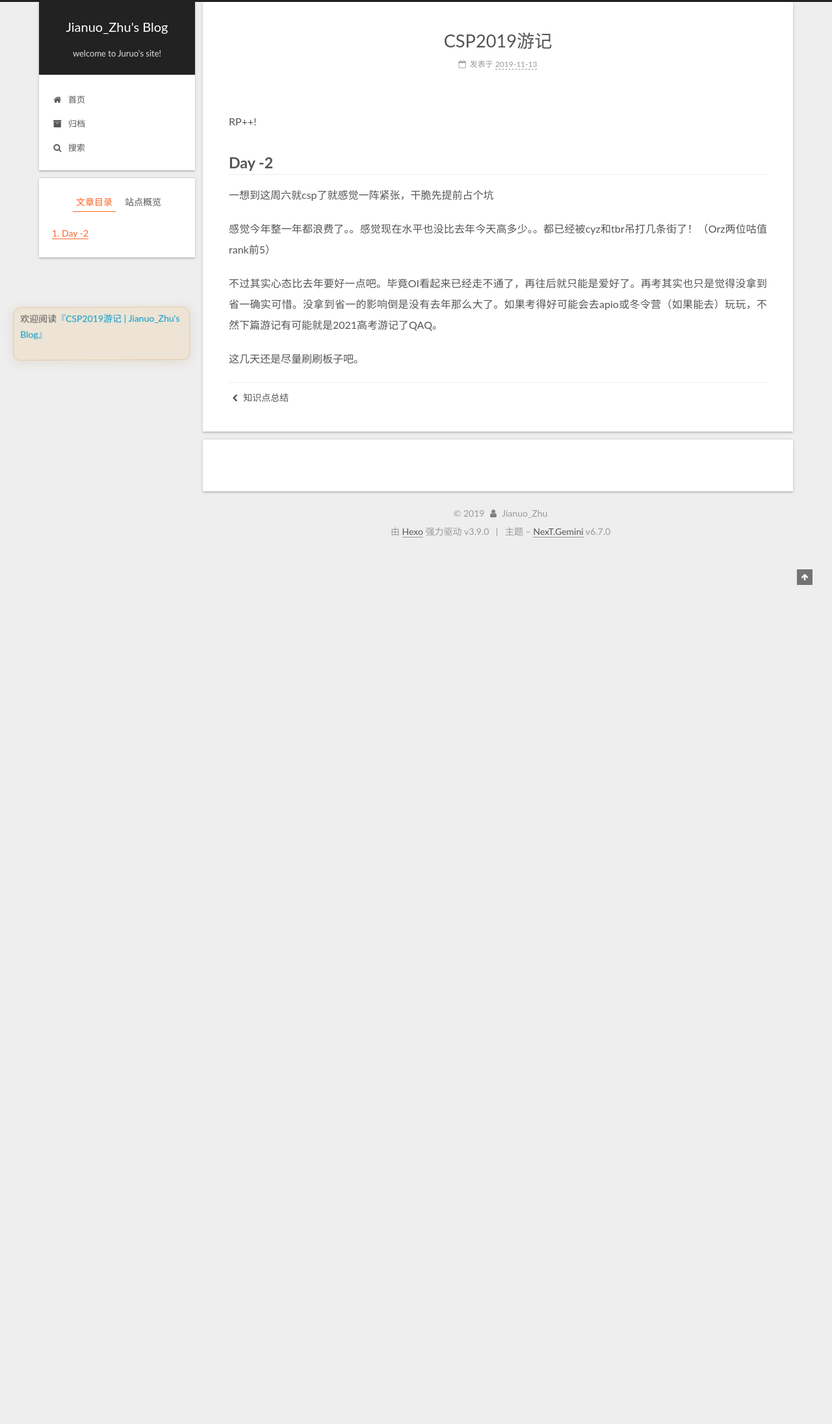
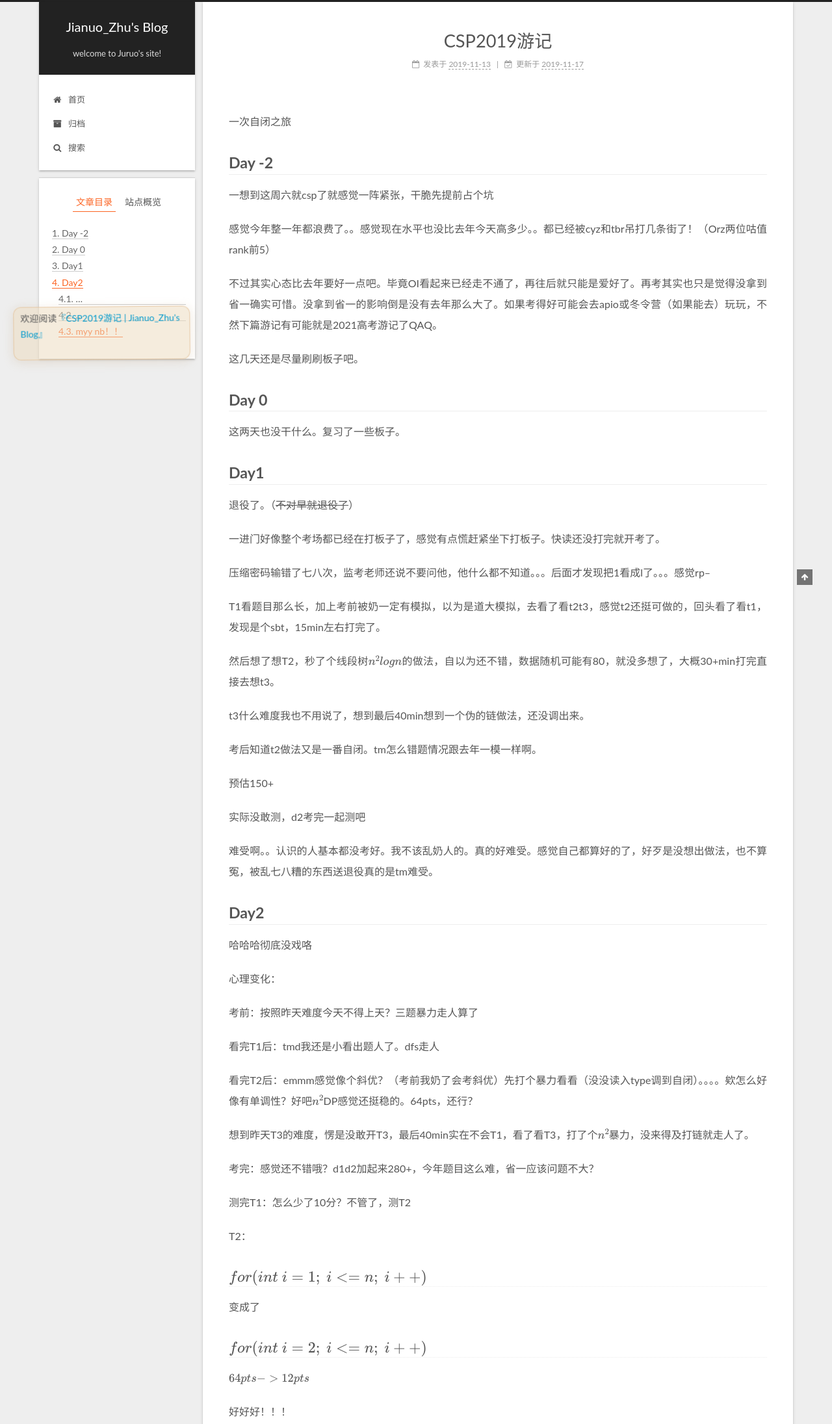
Before and after one commit to JianuoZhu/JianuoZhu.github.io, a plain HTML site: page 2019/11/13/CSP2019游记/index.html in a window 1280 px wide. Shown: the top 2191 px of the page at 65% size. Before the commit the page ends 852 px from the top, so only its background shows below. Drawn offline with nearby package versions, Linux system fonts and the light colour scheme; some packages are replaced by stand-ins of ours; no server answers; a script that the page names is missing; files whose address does not match are found by name.

Commit message:
Site updated: 2019-11-17 18:13:20

```diff
--- a/2019/11/13/CSP2019游记/index.html
+++ b/2019/11/13/CSP2019游记/index.html
@@ -96,17 +96,17 @@
 
 
 
-  <meta name="description" content="RP++!">
+  <meta name="description" content="一次自闭之旅">
 <meta property="og:type" content="article">
 <meta property="og:title" content="CSP2019游记">
 <meta property="og:url" content="http://yoursite.com/2019/11/13/CSP2019游记/index.html">
 <meta property="og:site_name" content="Jianuo_Zhu&#39;s Blog">
-<meta property="og:description" content="RP++!">
+<meta property="og:description" content="一次自闭之旅">
 <meta property="og:locale" content="zh-CN">
-<meta property="og:updated_time" content="2019-11-13T13:02:58.945Z">
+<meta property="og:updated_time" content="2019-11-17T10:11:11.953Z">
 <meta name="twitter:card" content="summary">
 <meta name="twitter:title" content="CSP2019游记">
-<meta name="twitter:description" content="RP++!">
+<meta name="twitter:description" content="一次自闭之旅">
 
 
 
@@ -364,12 +364,24 @@
 
 
 
-              <time title="创建时间：2019-11-13 21:01:11 / 修改时间：21:02:58" itemprop="dateCreated datePublished" datetime="2019-11-13T21:01:11+08:00">2019-11-13</time>
+              <time title="创建时间：2019-11-13 21:01:11" itemprop="dateCreated datePublished" datetime="2019-11-13T21:01:11+08:00">2019-11-13</time>
 
 
 
 
 
+
+
+                <span class="post-meta-divider">|</span>
+
+
+                <span class="post-meta-item-icon">
+                  <i class="fa fa-calendar-check-o"></i>
+                </span>
+
+                  <span class="post-meta-item-text">更新于</span>
+
+                <time title="修改时间：2019-11-17 18:11:11" itemprop="dateModified" datetime="2019-11-17T18:11:11+08:00">2019-11-17</time>
 
 
           </span>
@@ -402,13 +414,42 @@
 
 
 
-        <p>RP++!</p>
+        <p>一次自闭之旅</p>
 <a id="more"></a>
 
 <h2 id="Day-2"><a href="#Day-2" class="headerlink" title="Day -2"></a>Day -2</h2><p>一想到这周六就csp了就感觉一阵紧张，干脆先提前占个坑</p>
 <p>感觉今年整一年都浪费了。。感觉现在水平也没比去年今天高多少。。都已经被cyz和tbr吊打几条街了！（Orz两位咕值rank前5）</p>
 <p>不过其实心态比去年要好一点吧。毕竟OI看起来已经走不通了，再往后就只能是爱好了。再考其实也只是觉得没拿到省一确实可惜。没拿到省一的影响倒是没有去年那么大了。如果考得好可能会去apio或冬令营（如果能去）玩玩，不然下篇游记有可能就是2021高考游记了QAQ。</p>
 <p>这几天还是尽量刷刷板子吧。</p>
+<h2 id="Day-0"><a href="#Day-0" class="headerlink" title="Day 0"></a>Day 0</h2><p>这两天也没干什么。复习了一些板子。</p>
+<h2 id="Day1"><a href="#Day1" class="headerlink" title="Day1"></a>Day1</h2><p>退役了。（<del>不对早就退役了</del>）</p>
+<p>一进门好像整个考场都已经在打板子了，感觉有点慌赶紧坐下打板子。快读还没打完就开考了。</p>
+<p>压缩密码输错了七八次，监考老师还说不要问他，他什么都不知道。。。后面才发现把1看成l了。。。感觉rp–</p>
+<p>T1看题目那么长，加上考前被奶一定有模拟，以为是道大模拟，去看了看t2t3，感觉t2还挺可做的，回头看了看t1，发现是个sbt，15min左右打完了。</p>
+<p>然后想了想T2，秒了个线段树$n^2logn$的做法，自以为还不错，数据随机可能有80，就没多想了，大概30+min打完直接去想t3。</p>
+<p>t3什么难度我也不用说了，想到最后40min想到一个伪的链做法，还没调出来。</p>
+<p>考后知道t2做法又是一番自闭。tm怎么错题情况跟去年一模一样啊。</p>
+<p>预估150+</p>
+<p>实际没敢测，d2考完一起测吧</p>
+<p>难受啊。。认识的人基本都没考好。我不该乱奶人的。真的好难受。感觉自己都算好的了，好歹是没想出做法，也不算冤，被乱七八糟的东西送退役真的是tm难受。</p>
+<h2 id="Day2"><a href="#Day2" class="headerlink" title="Day2"></a>Day2</h2><p>哈哈哈彻底没戏咯</p>
+<p>心理变化：</p>
+<p>考前：按照昨天难度今天不得上天？三题暴力走人算了</p>
+<p>看完T1后：tmd我还是小看出题人了。dfs走人</p>
+<p>看完T2后：emmm感觉像个斜优？（考前我奶了会考斜优）先打个暴力看看（没没读入type调到自闭）。。。。欸怎么好像有单调性？好吧$n^2$DP感觉还挺稳的。64pts，还行？</p>
+<p>想到昨天T3的难度，愣是没敢开T3，最后40min实在不会T1，看了看T3，打了个$n^2$暴力，没来得及打链就走人了。</p>
+<p>考完：感觉还不错哦？d1d2加起来280+，今年题目这么难，省一应该问题不大？</p>
+<p>测完T1：怎么少了10分？不管了，测T2</p>
+<p>T2：</p>
+<h3 id="for-int-i-1-i-lt-n-i"><a href="#for-int-i-1-i-lt-n-i" class="headerlink" title="$for(int\ i=1;\ i&lt;=n;\ i++)$"></a>$for(int\ i=1;\ i&lt;=n;\ i++)$</h3><p>变成了</p>
+<h3 id="for-int-i-2-i-lt-n-i"><a href="#for-int-i-2-i-lt-n-i" class="headerlink" title="$for(int\ i=2;\ i&lt;=n;\ i++)$"></a>$for(int\ i=2;\ i&lt;=n;\ i++)$</h3><p>$64pts -&gt; 12pts$</p>
+<p>好好好！！！</p>
+<p>我真是服气！！！</p>
+<p>hahaha….hahah…ha…a………（自闭中）</p>
+<p>我也不知道为什么会有过了大样例没过小样例的情况。据说那个大样例是myy精心构造让所有奇奇怪怪东西都能过的。我还以为大样例是给选手检查错误的，没想到居然还可以这么玩。</p>
+<h3 id="myy-nb！！"><a href="#myy-nb！！" class="headerlink" title="myy nb！！"></a>myy nb！！</h3><p>第一次csp就这么结束了。可能是最后一次了吧。高二不知道还能不能挤出时间再给GGf送钱。果然还是不甘心，但考都考完了，也没办法了。算是给了个很大的教训吧。</p>
+<p>其实自己差不多看开了，只是感觉对不起老师的期望。以后作为一个爱好我也会继续学一学OI。也不想再抱怨什么了，努力搞文化吧。</p>
+<p>博客偶尔会抽空更一更吧，感觉空着也不是很舒服。</p>
 
 
     </div>
@@ -598,7 +639,7 @@
 
 
 
-              <div class="post-toc-content"><ol class="nav"><li class="nav-item nav-level-2"><a class="nav-link" href="#Day-2"><span class="nav-number">1.</span> <span class="nav-text">Day -2</span></a></li></ol></div>
+              <div class="post-toc-content"><ol class="nav"><li class="nav-item nav-level-2"><a class="nav-link" href="#Day-2"><span class="nav-number">1.</span> <span class="nav-text">Day -2</span></a></li><li class="nav-item nav-level-2"><a class="nav-link" href="#Day-0"><span class="nav-number">2.</span> <span class="nav-text">Day 0</span></a></li><li class="nav-item nav-level-2"><a class="nav-link" href="#Day1"><span class="nav-number">3.</span> <span class="nav-text">Day1</span></a></li><li class="nav-item nav-level-2"><a class="nav-link" href="#Day2"><span class="nav-number">4.</span> <span class="nav-text">Day2</span></a><ol class="nav-child"><li class="nav-item nav-level-3"><a class="nav-link" href="#for-int-i-1-i-lt-n-i"><span class="nav-number">4.1.</span> <span class="nav-text">$for(int\ i=1;\ i&lt;=n;\ i++)$</span></a></li><li class="nav-item nav-level-3"><a class="nav-link" href="#for-int-i-2-i-lt-n-i"><span class="nav-number">4.2.</span> <span class="nav-text">$for(int\ i=2;\ i&lt;=n;\ i++)$</span></a></li><li class="nav-item nav-level-3"><a class="nav-link" href="#myy-nb！！"><span class="nav-number">4.3.</span> <span class="nav-text">myy nb！！</span></a></li></ol></li></ol></div>
 
 
           </div>
--- a/css/main.css
+++ b/css/main.css
@@ -1879,7 +1879,7 @@ pre .javascript .function {
   width: 4px;
   height: 4px;
   border-radius: 50%;
-  background: #3effe4;
+  background: #75c13e;
 }
 .links-of-blogroll {
   font-size: 13px;
--- a/search.xml
+++ b/search.xml
@@ -3,7 +3,7 @@
   <entry>
     <title><![CDATA[CSP2019游记]]></title>
     <url>%2F2019%2F11%2F13%2FCSP2019%E6%B8%B8%E8%AE%B0%2F</url>
-    <content type="text"><![CDATA[RP++! Day -2一想到这周六就csp了就感觉一阵紧张，干脆先提前占个坑 感觉今年整一年都浪费了。。感觉现在水平也没比去年今天高多少。。都已经被cyz和tbr吊打几条街了！（Orz两位咕值rank前5） 不过其实心态比去年要好一点吧。毕竟OI看起来已经走不通了，再往后就只能是爱好了。再考其实也只是觉得没拿到省一确实可惜。没拿到省一的影响倒是没有去年那么大了。如果考得好可能会去apio或冬令营（如果能去）玩玩，不然下篇游记有可能就是2021高考游记了QAQ。 这几天还是尽量刷刷板子吧。]]></content>
+    <content type="text"><![CDATA[一次自闭之旅 Day -2一想到这周六就csp了就感觉一阵紧张，干脆先提前占个坑 感觉今年整一年都浪费了。。感觉现在水平也没比去年今天高多少。。都已经被cyz和tbr吊打几条街了！（Orz两位咕值rank前5） 不过其实心态比去年要好一点吧。毕竟OI看起来已经走不通了，再往后就只能是爱好了。再考其实也只是觉得没拿到省一确实可惜。没拿到省一的影响倒是没有去年那么大了。如果考得好可能会去apio或冬令营（如果能去）玩玩，不然下篇游记有可能就是2021高考游记了QAQ。 这几天还是尽量刷刷板子吧。 Day 0这两天也没干什么。复习了一些板子。 Day1退役了。（不对早就退役了） 一进门好像整个考场都已经在打板子了，感觉有点慌赶紧坐下打板子。快读还没打完就开考了。 压缩密码输错了七八次，监考老师还说不要问他，他什么都不知道。。。后面才发现把1看成l了。。。感觉rp– T1看题目那么长，加上考前被奶一定有模拟，以为是道大模拟，去看了看t2t3，感觉t2还挺可做的，回头看了看t1，发现是个sbt，15min左右打完了。 然后想了想T2，秒了个线段树$n^2logn$的做法，自以为还不错，数据随机可能有80，就没多想了，大概30+min打完直接去想t3。 t3什么难度我也不用说了，想到最后40min想到一个伪的链做法，还没调出来。 考后知道t2做法又是一番自闭。tm怎么错题情况跟去年一模一样啊。 预估150+ 实际没敢测，d2考完一起测吧 难受啊。。认识的人基本都没考好。我不该乱奶人的。真的好难受。感觉自己都算好的了，好歹是没想出做法，也不算冤，被乱七八糟的东西送退役真的是tm难受。 Day2哈哈哈彻底没戏咯 心理变化： 考前：按照昨天难度今天不得上天？三题暴力走人算了 看完T1后：tmd我还是小看出题人了。dfs走人 看完T2后：emmm感觉像个斜优？（考前我奶了会考斜优）先打个暴力看看（没没读入type调到自闭）。。。。欸怎么好像有单调性？好吧$n^2$DP感觉还挺稳的。64pts，还行？ 想到昨天T3的难度，愣是没敢开T3，最后40min实在不会T1，看了看T3，打了个$n^2$暴力，没来得及打链就走人了。 考完：感觉还不错哦？d1d2加起来280+，今年题目这么难，省一应该问题不大？ 测完T1：怎么少了10分？不管了，测T2 T2： $for(int\ i=1;\ i&lt;=n;\ i++)$变成了 $for(int\ i=2;\ i&lt;=n;\ i++)$$64pts -&gt; 12pts$ 好好好！！！ 我真是服气！！！ hahaha….hahah…ha…a………（自闭中） 我也不知道为什么会有过了大样例没过小样例的情况。据说那个大样例是myy精心构造让所有奇奇怪怪东西都能过的。我还以为大样例是给选手检查错误的，没想到居然还可以这么玩。 myy nb！！第一次csp就这么结束了。可能是最后一次了吧。高二不知道还能不能挤出时间再给GGf送钱。果然还是不甘心，但考都考完了，也没办法了。算是给了个很大的教训吧。 其实自己差不多看开了，只是感觉对不起老师的期望。以后作为一个爱好我也会继续学一学OI。也不想再抱怨什么了，努力搞文化吧。 博客偶尔会抽空更一更吧，感觉空着也不是很舒服。]]></content>
   </entry>
   <entry>
     <title><![CDATA[知识点总结]]></title>
```
Also changed, not shown: index.html (+19 -7 lines).
